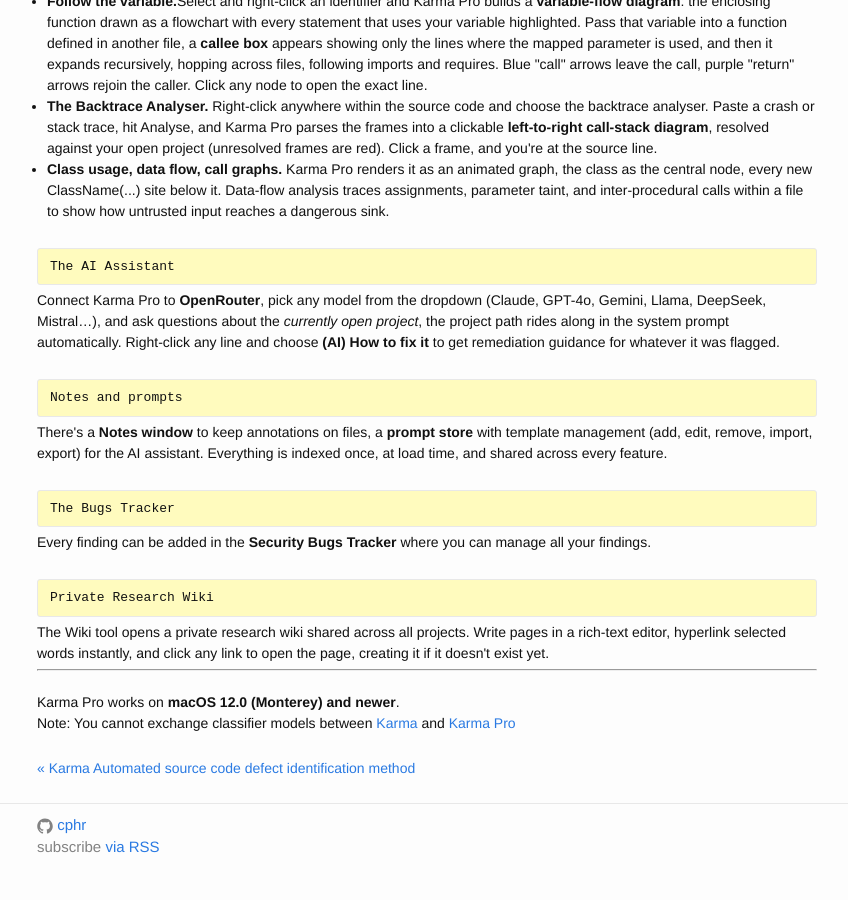
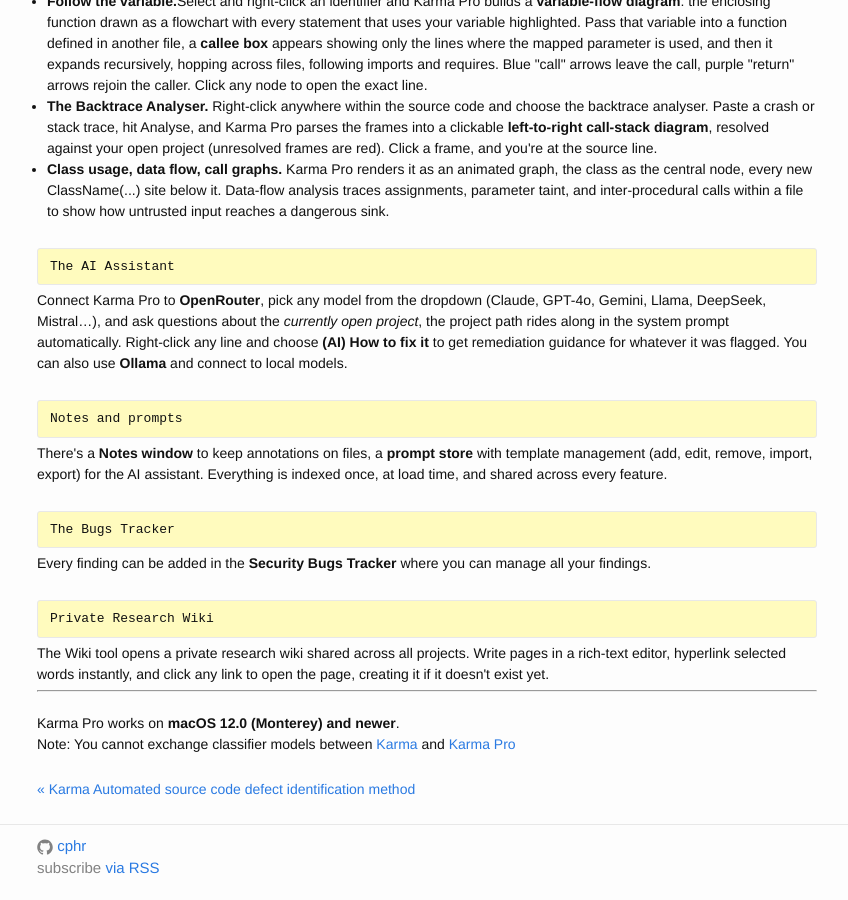
Before and after one commit to cphr/cphr.github.io, a Jekyll site: the page built from _posts/2026-09-19-Karma-Pro-The-Code-Security-Review-tool.html, in a window 1280 px wide and 900 px high, scrolled down 1592 px. Shown: the whole window, without its empty margins (213-1061 px from the left). Built offline with Jekyll 4.4.1, drawn with Linux system fonts in a browser that asks for light colours; before the commit the page ends 2471 px from its top, so only the background shows below that.

Commit message:
Update 2026-09-19-Karma-Pro-The-Code-Security-Review-tool.html

```diff
--- a/_posts/2026-09-19-Karma-Pro-The-Code-Security-Review-tool.html
+++ b/_posts/2026-09-19-Karma-Pro-The-Code-Security-Review-tool.html
@@ -53,7 +53,7 @@
 <li><strong>Class usage, data flow, call graphs.</strong>  Karma Pro renders it as an animated graph, the class as the central node, every new ClassName(...) site below it. Data-flow analysis traces assignments, parameter taint, and inter-procedural calls within a file to show how untrusted input reaches a dangerous sink.</li>
 </ul><br>
 <pre>The AI Assistant</pre>
-<p>Connect Karma Pro to <strong>OpenRouter</strong>, pick any model from the dropdown (Claude, GPT-4o, Gemini, Llama, DeepSeek, Mistral…), and ask questions about the <em>currently open project</em>, the project path rides along in the system prompt automatically. Right-click any line and choose <strong>(AI) How to fix it</strong> to get remediation guidance for whatever it was flagged.</p><br>
+<p>Connect Karma Pro to <strong>OpenRouter</strong>, pick any model from the dropdown (Claude, GPT-4o, Gemini, Llama, DeepSeek, Mistral…), and ask questions about the <em>currently open project</em>, the project path rides along in the system prompt automatically. Right-click any line and choose <strong>(AI) How to fix it</strong> to get remediation guidance for whatever it was flagged. You can also use <strong>Ollama</strong> and connect to local models.</p><br>
 <pre>Notes and prompts</pre>
 <p>There's a <strong>Notes window</strong> to keep annotations on files, a <strong>prompt store</strong> with template management (add, edit, remove, import, export) for the AI assistant. Everything is indexed once, at load time, and shared across every feature.</p><br>
 <pre>The Bugs Tracker</pre>
```
